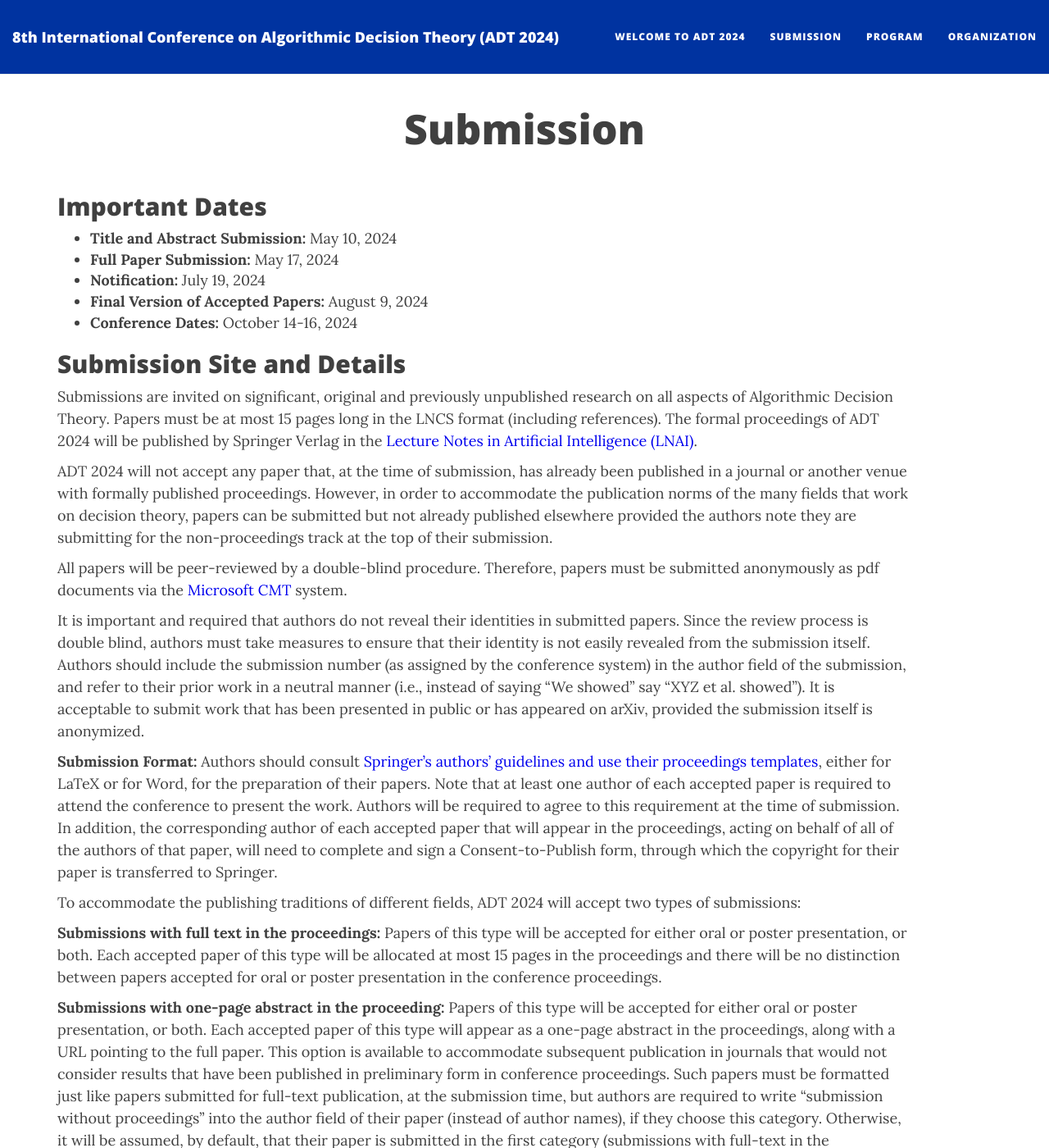
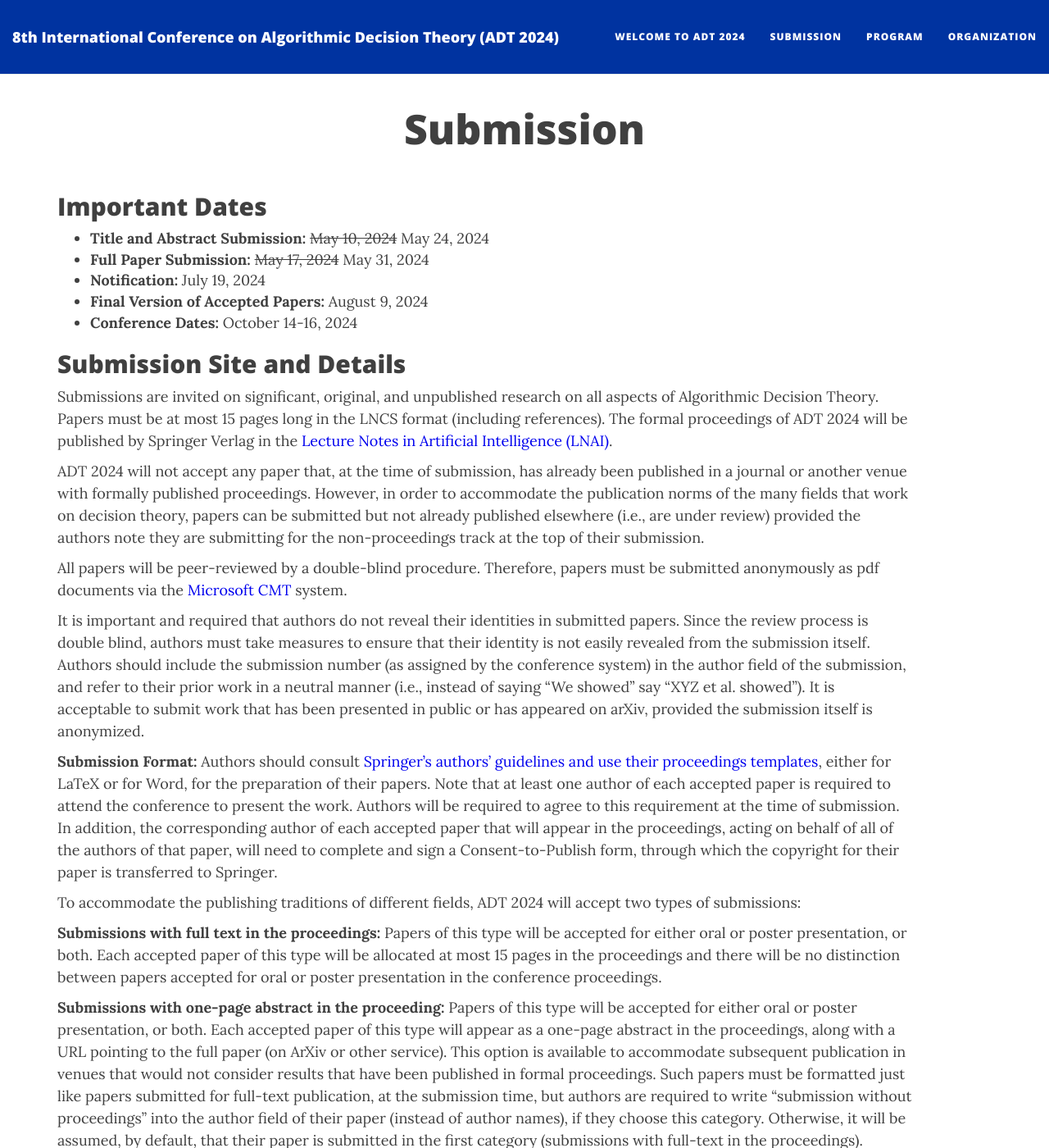
Before and after one commit to PrefLib/adt2024, a Jekyll site: the page built from submission.md, in a window 1280 px wide and 1400 px high. Shown: the whole window at 82% size. Built offline with Jekyll 4.4.1, drawn with Linux system fonts in a browser that asks for light colours; nearby versions of some CDN libraries; some of the changed text lies outside the part shown.

Commit message:
updated deadline

```diff
--- a/submission.md
+++ b/submission.md
@@ -5,16 +5,16 @@ published: true
 ---
 
 ## Important Dates
-* **Title and Abstract Submission:** May 10, 2024
-* **Full Paper Submission:** May 17, 2024
+* **Title and Abstract Submission:** ~~May 10, 2024~~ May 24, 2024
+* **Full Paper Submission:** ~~May 17, 2024~~ May 31, 2024
 * **Notification:** July 19, 2024
 * **Final Version of Accepted Papers:** August 9, 2024
 * **Conference Dates:** October 14-16, 2024
 
 ## Submission Site and Details
-Submissions are invited on significant, original and previously unpublished research on all aspects of Algorithmic Decision Theory. Papers must be at most 15 pages long in the LNCS format (including references). The formal proceedings of ADT 2024 will be published by Springer Verlag in the [Lecture Notes in Artificial Intelligence (LNAI)](http://www.springer.com/lncs).
+Submissions are invited on significant, original, and unpublished research on all aspects of Algorithmic Decision Theory. Papers must be at most 15 pages long in the LNCS format (including references). The formal proceedings of ADT 2024 will be published by Springer Verlag in the [Lecture Notes in Artificial Intelligence (LNAI)](http://www.springer.com/lncs).
 
-ADT 2024 will not accept any paper that, at the time of submission, has already been published in a journal or another venue with formally published proceedings. However, in order to accommodate the publication norms of the many fields that work on decision theory, papers can be submitted but not already published elsewhere provided the authors note they are submitting for the non-proceedings track at the top of their submission.
+ADT 2024 will not accept any paper that, at the time of submission, has already been published in a journal or another venue with formally published proceedings. However, in order to accommodate the publication norms of the many fields that work on decision theory, papers can be submitted but not already published elsewhere (i.e., are under review) provided the authors note they are submitting for the non-proceedings track at the top of their submission.
 
 All papers will be peer-reviewed by a double-blind procedure. Therefore, papers must be submitted anonymously as pdf documents via the [Microsoft CMT](https://cmt3.research.microsoft.com/ADT2024) system.
 
@@ -26,4 +26,4 @@ To accommodate the publishing traditions of different fields, ADT 2024 will acce
 
 **Submissions with full text in the proceedings:** Papers of this type will be accepted for either oral or poster presentation, or both. Each accepted paper of this type will be allocated at most 15 pages in the proceedings and there will be no distinction between papers accepted for oral or poster presentation in the conference proceedings.
 
-**Submissions with one-page abstract in the proceeding:** Papers of this type will be accepted for either oral or poster presentation, or both. Each accepted paper of this type will appear as a one-page abstract in the proceedings, along with a URL pointing to the full paper. This option is available to accommodate subsequent publication in journals that would not consider results that have been published in preliminary form in conference proceedings. Such papers must be formatted just like papers submitted for full-text publication, at the submission time, but authors are required to write “submission without proceedings” into the author field of their paper (instead of author names), if they choose this category. Otherwise, it will be assumed, by default, that their paper is submitted in the first category (submissions with full-text in the proceedings).
+**Submissions with one-page abstract in the proceeding:** Papers of this type will be accepted for either oral or poster presentation, or both. Each accepted paper of this type will appear as a one-page abstract in the proceedings, along with a URL pointing to the full paper (on ArXiv or other service). This option is available to accommodate subsequent publication in venues that would not consider results that have been published in formal proceedings. Such papers must be formatted just like papers submitted for full-text publication, at the submission time, but authors are required to write “submission without proceedings” into the author field of their paper (instead of author names), if they choose this category. Otherwise, it will be assumed, by default, that their paper is submitted in the first category (submissions with full-text in the proceedings).
```
Also changed, not shown: index.md (+2 -2 lines).
